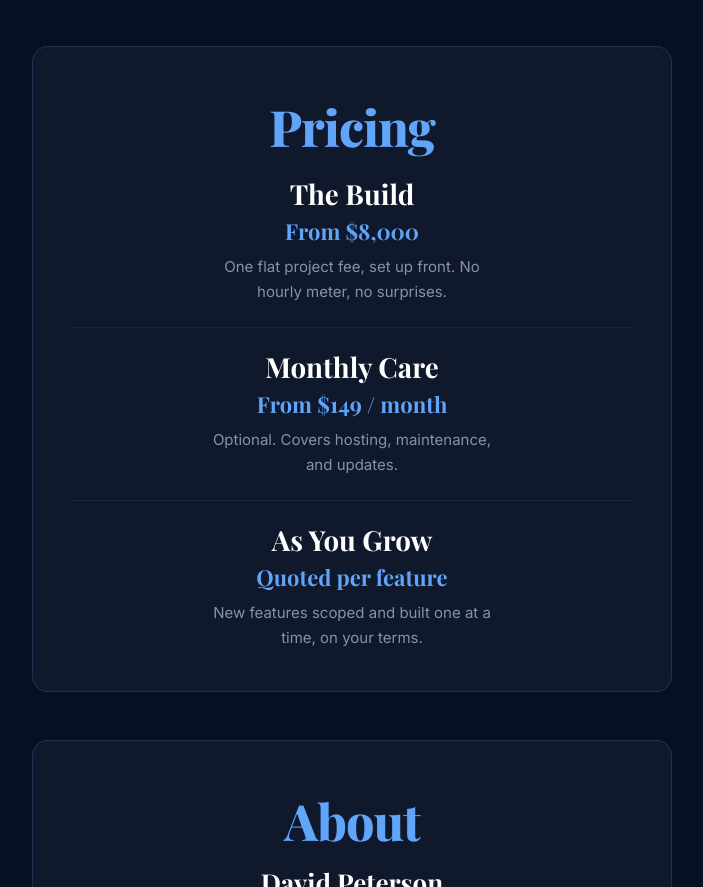
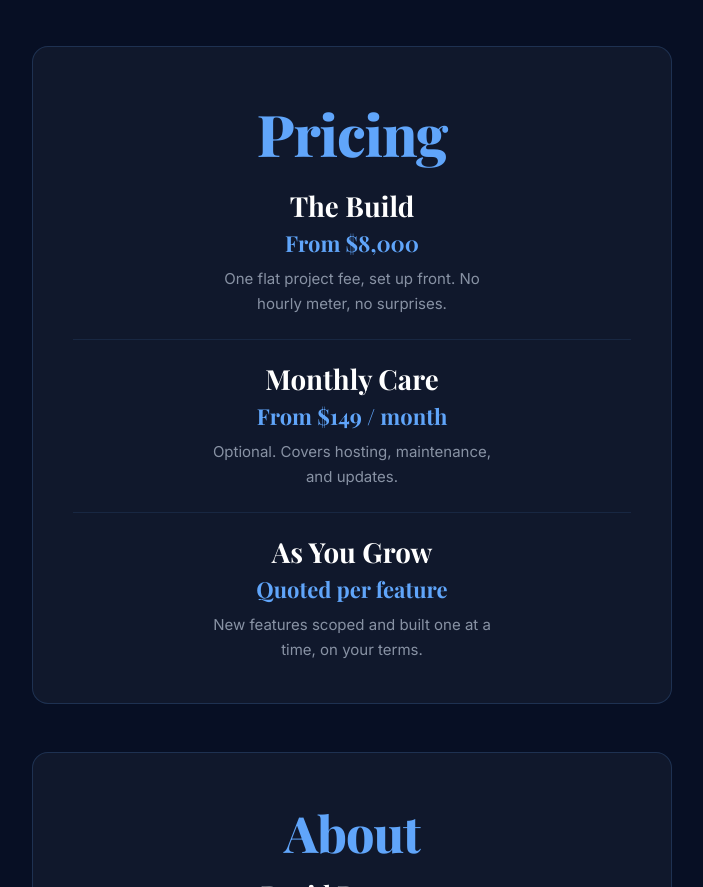
Before and after one commit to besoulful-design/franklinai-v2, a React (Vite) app: page / in a window 1280 px wide. Shown: the part 1959-2846 px from the top of the page, without its empty margins (288-991 px from the left). Built offline with nearby package versions, Linux system fonts and the light colour scheme; a web font is replaced by a local one.

Commit message:
Increase Pricing header size 15%

```diff
--- a/src/App.jsx
+++ b/src/App.jsx
@@ -205,7 +205,7 @@ function Pricing() {
     <section className="section">
       <div className="container">
         <div className="site-card">
-          <h2 className="card-heading" style={{ fontSize: 'clamp(35px, 4.375vw, 50px)' }}>Pricing</h2>
+          <h2 className="card-heading" style={{ fontSize: 'clamp(40.25px, 5.03vw, 57.5px)' }}>Pricing</h2>
           <div className="step-stack" style={{ marginTop: '-10px' }}>
             {tiers.map(tier => (
               <div key={tier.title} className="step-item">
```
